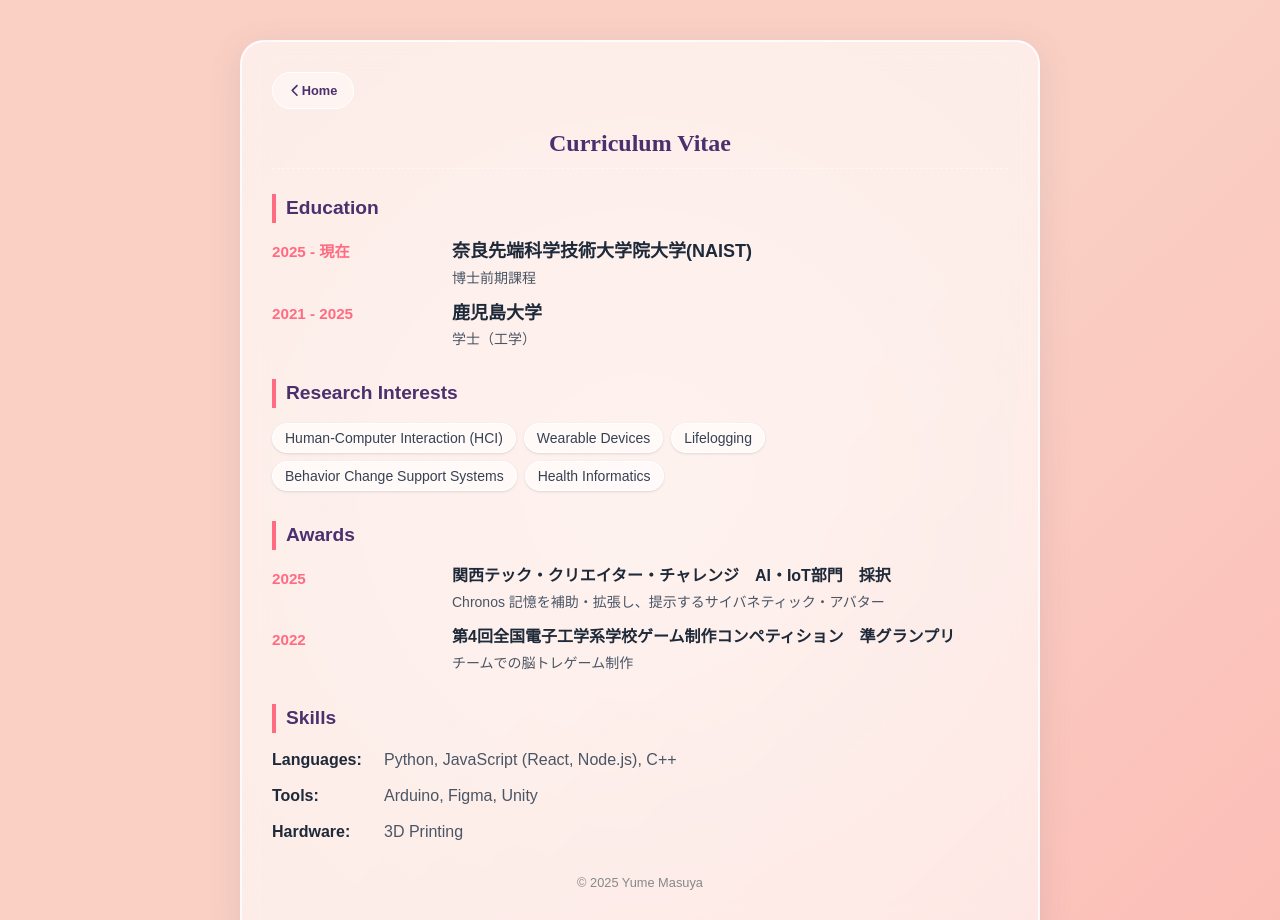
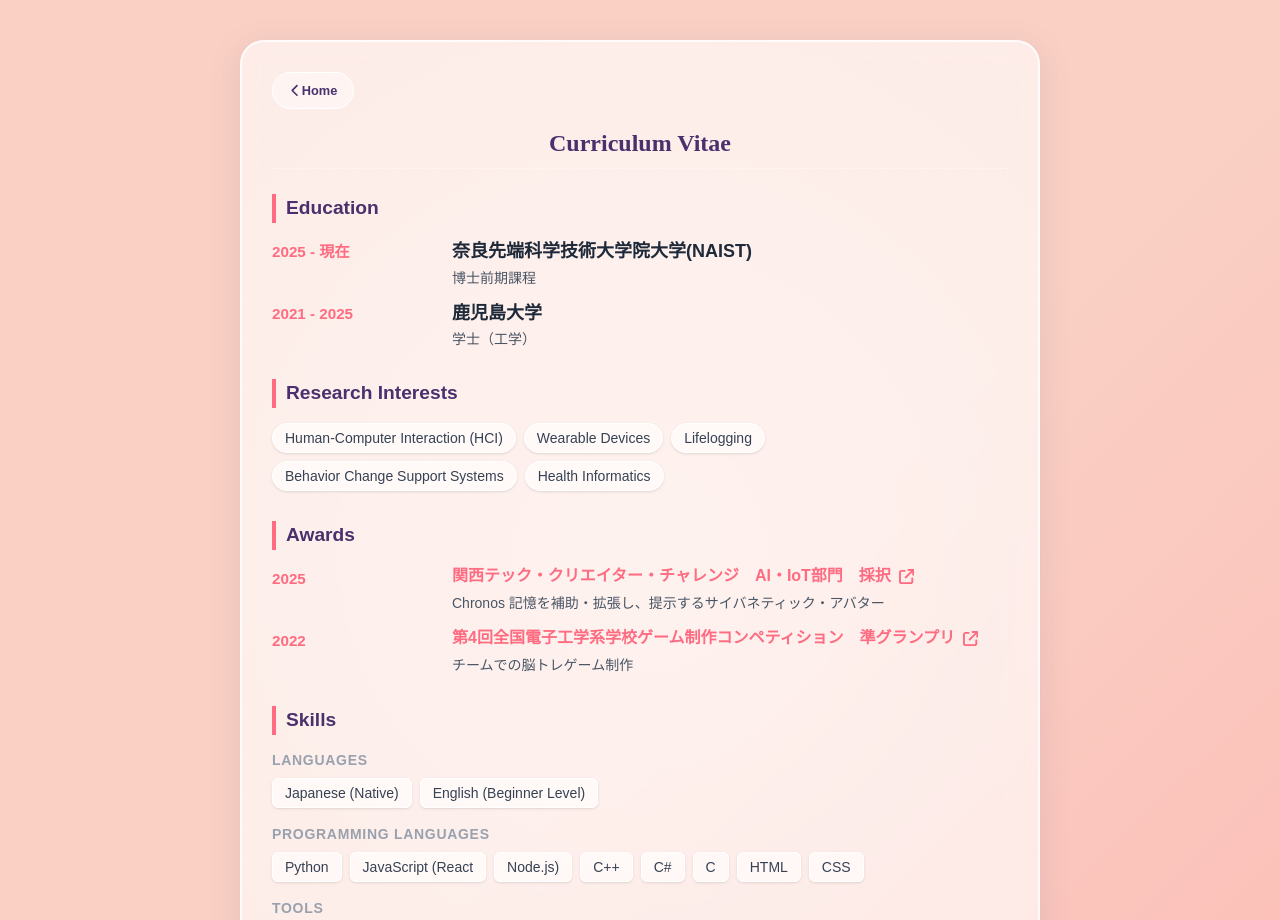
Before and after one commit to yume0105/Profile_JS, a Next.js app in the folder portfolio-app/: page /cv in a window 1280 px wide. Shown: the top 920 px of the page. Built offline with nearby package versions, Linux system fonts and the light colour scheme.

Commit message:
受賞歴セクションにリンク機能を追加し、スキルデータを更新。アイコンを追加して、CVページのレイアウトを改善。

```diff
--- a/portfolio-app/app/cv/page.tsx
+++ b/portfolio-app/app/cv/page.tsx
@@ -1,13 +1,12 @@
+/* app/cv/page.tsx (または該当のパス) */
+
 import Link from 'next/link';
-import { FaChevronLeft } from "react-icons/fa6";
+import { FaChevronLeft, FaArrowUpRightFromSquare } from "react-icons/fa6"; // ★アイコン追加
 import { educationList, researchInterests, publications, awards, skills } from '../data/cv';
-
-// --- コンポーネント ---
 
 export default function CvPage() {
   return (
     <main className="card card-wide">
-      {/* ヘッダー：戻るボタン */}
       <div className="nav-header fade-up">
         <Link href="/" className="back-btn">
           <FaChevronLeft /> Home
@@ -16,17 +15,15 @@ export default function CvPage() {
 
       <h1 className="page-title fade-up d-1 text-3xl font-bold mb-8 text-center">Curriculum Vitae</h1>
 
-      {/* Education Section */}
+      {/* Education Section (変更なし) */}
       <section className="content-section fade-up d-2">
         <h2>Education</h2>
         <ul className="cv-list space-y-6">
           {educationList.map((edu, index) => (
             <li key={index} className="flex flex-col md:flex-row md:gap-8 items-baseline">
-              {/* 日付: 幅を固定して揃える */}
               <span className="cv-date text-gray-500 font-medium min-w-[140px] shrink-0">
                 {edu.range}
               </span>
-              {/* 内容: 縦並びにする */}
               <div className="flex flex-col">
                 <strong className="text-lg text-gray-800 leading-snug">
                   {edu.institution}
@@ -40,10 +37,9 @@ export default function CvPage() {
         </ul>
       </section>
 
-      {/* Research Interests Section */}
+      {/* Research Interests (変更なし) */}
       <section className="content-section fade-up d-2">
         <h2>Research Interests</h2>
-        {/* カンマ区切りではなく、タグのように表示して見やすく変更（お好みで元のjoinに戻せます） */}
         <div className="flex flex-wrap gap-2">
           {researchInterests.map((item, index) => (
              <span key={index} className="px-3 py-1 bg-white/60 border border-white rounded-full text-sm text-gray-700 shadow-sm">
@@ -53,25 +49,34 @@ export default function CvPage() {
         </div>
       </section>
 
-      {/* Awards Section */}
+      {/* Awards Section (★修正：リンク機能追加) */}
       <section className="content-section fade-up d-2">
         <h2>Awards</h2>
         <ul className="cv-list space-y-6">
           {awards.map((award, index) => (
             <li key={index} className="flex flex-col md:flex-row md:gap-8 items-start">
-              {/* 年: 幅固定 */}
               <span className="cv-date text-accent font-bold min-w-[140px] shrink-0">
                 {award.year}
               </span>
 
-              {/* ★ここを修正: タイトルと内容を縦積みにするコンテナを追加 ★ */}
               <div className="flex flex-col">
-                {/* タイトル */}
-                <span className="text-gray-800 text-base leading-snug mb-1">
-                  {award.title}
-                </span>
-                {/* ★追加: これまで表示されていなかった詳細(content)を表示 ★ */}
-                <span className="text-gray-600 text-sm leading-relaxed">
+                {/* リンクがある場合はLinkコンポーネントで囲む、なければそのまま表示 */}
+                {/* @ts-ignore: data側にlinkがない場合のエラー回避用（型定義していれば不要） */}
+                {award.link ? (
+                  <Link href={award.link} className="group flex items-center gap-2 text-gray-800 hover:text-accent transition-colors">
+                    <span className="text-base leading-snug font-semibold border-b border-transparent group-hover:border-accent">
+                        {award.title}
+                    </span>
+                    {/* 外部リンクっぽいアイコンをつけるとおしゃれ */}
+                    <FaArrowUpRightFromSquare />
+                  </Link>
+                ) : (
+                  <span className="text-gray-800 text-base leading-snug font-semibold">
+                    {award.title}
+                  </span>
+                )}
+
+                <span className="text-gray-600 text-sm leading-relaxed mt-1">
                   {award.content}
                 </span>
               </div>
@@ -80,16 +85,25 @@ export default function CvPage() {
         </ul>
       </section>
 
-      {/* Skills Section */}
+      {/* Skills Section (★修正：タグスタイルに変更) */}
       <section className="content-section fade-up d-2">
         <h2>Skills</h2>
-        <div className="text-gray-600 space-y-3">
+        <div className="space-y-4">
           {skills.map((skill, index) => (
-            <div key={index} className="flex flex-col sm:flex-row sm:gap-4">
-              <strong className="text-gray-800 w-24 shrink-0">
-                {skill.category}:
-              </strong>
-              <span>{skill.items}</span>
+            <div key={index} className="flex flex-col gap-2">
+              {/* カテゴリ名 */}
+              <span className="text-sm font-bold text-gray-400 uppercase tracking-wider">
+                {skill.category}
+              </span>
+
+              {/* アイテムをカンマで分割してタグ表示 */}
+              <div className="flex flex-wrap gap-2">
+                {skill.items.split(',').map((itemStr, i) => (
+                  <span key={i} className="px-3 py-1 bg-white/60 border border-white rounded-md text-sm text-gray-700 shadow-sm">
+                    {itemStr.trim()}
+                  </span>
+                ))}
+              </div>
             </div>
           ))}
         </div>
--- a/portfolio-app/app/data/cv.tsx
+++ b/portfolio-app/app/data/cv.tsx
@@ -1,3 +1,4 @@
+import { link } from 'fs';
 import React from 'react';
 
 // 学歴データ
@@ -48,6 +49,7 @@ export const publications = [
 export const awards = [
   {
     year: "2025",
+    link: "/projects/chronos",
     title: (
       <>
         <strong>関西テック・クリエイター・チャレンジ　AI・IoT部門　採択</strong>
@@ -61,6 +63,7 @@ export const awards = [
   },
   {
     year: "2022",
+    link: "/projects/oturi",
     title: (
       <>
         <strong>第4回全国電子工学系学校ゲーム制作コンペティション　準グランプリ</strong>
@@ -76,7 +79,7 @@ export const awards = [
 
 // スキルデータ
 export const skills = [
-  { category: "Languages", items: "Python, JavaScript (React, Node.js), C++" },
-  { category: "Tools", items: "Arduino, Figma, Unity" },
-  { category: "Hardware", items: "3D Printing" }
+  { category: "Languages", items: "Japanese (Native), English (Beginner Level)" },
+  { category: "Programming Languages", items: "Python, JavaScript (React, Node.js), C++, C#, C, HTML, CSS" },
+  { category: "Tools", items: "Arduino, Figma, Unity, Miro, AWS" }
 ];
```
